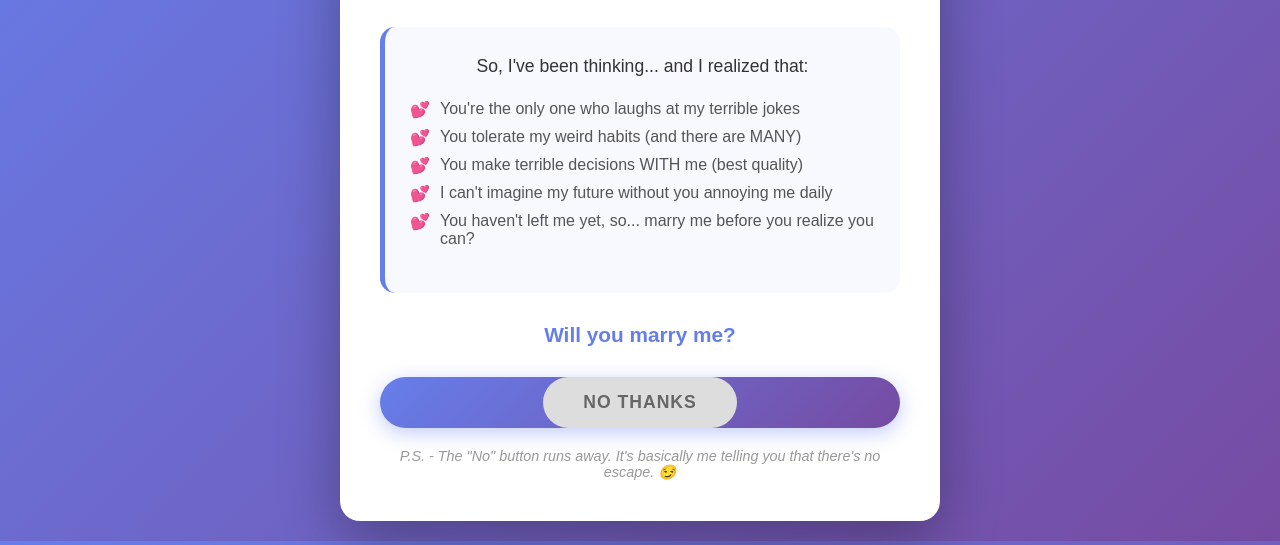
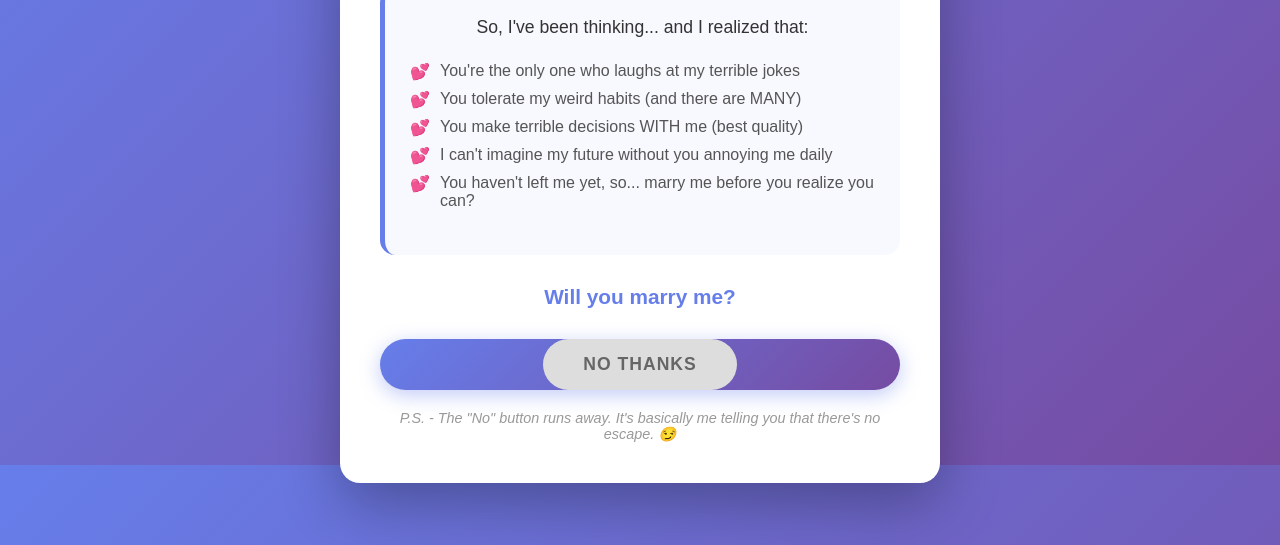
Before and after one commit to subhradip95654/dip_ankita, a plain HTML site: page index.html in a window 1280 px wide. Shown: the part 255-800 px from the top of the page. Drawn offline with Linux system fonts and the light colour scheme.

Commit message:
Update index.html

```diff
--- a/index.html
+++ b/index.html
@@ -14,7 +14,7 @@
       body {
         font-family: "Arial", sans-serif;
         background: linear-gradient(135deg, #667eea 0%, #764ba2 100%);
-        min-height: 90vh;
+        height: 90vh;
         display: flex;
         justify-content: center;
         align-items: center;
```
